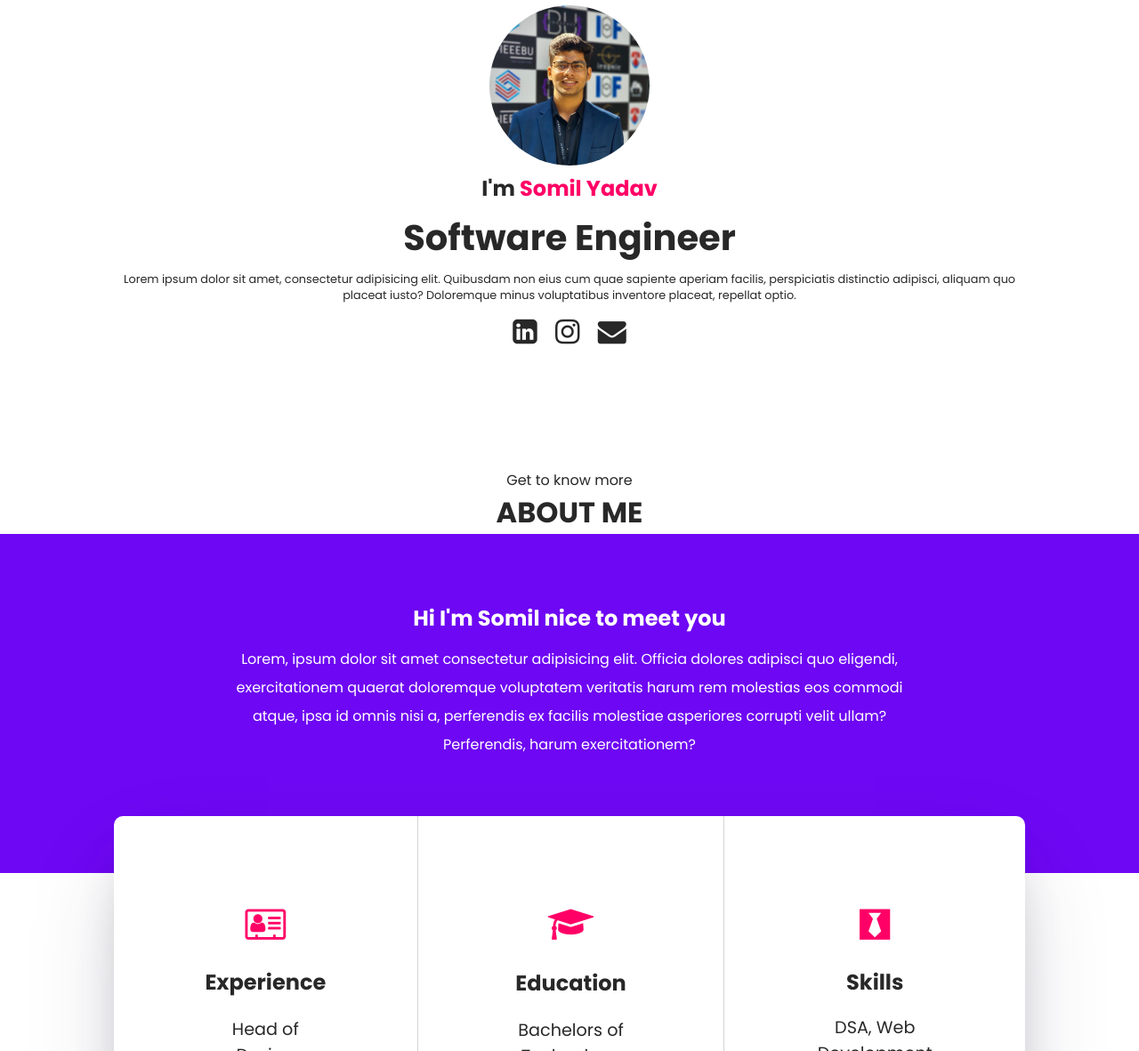
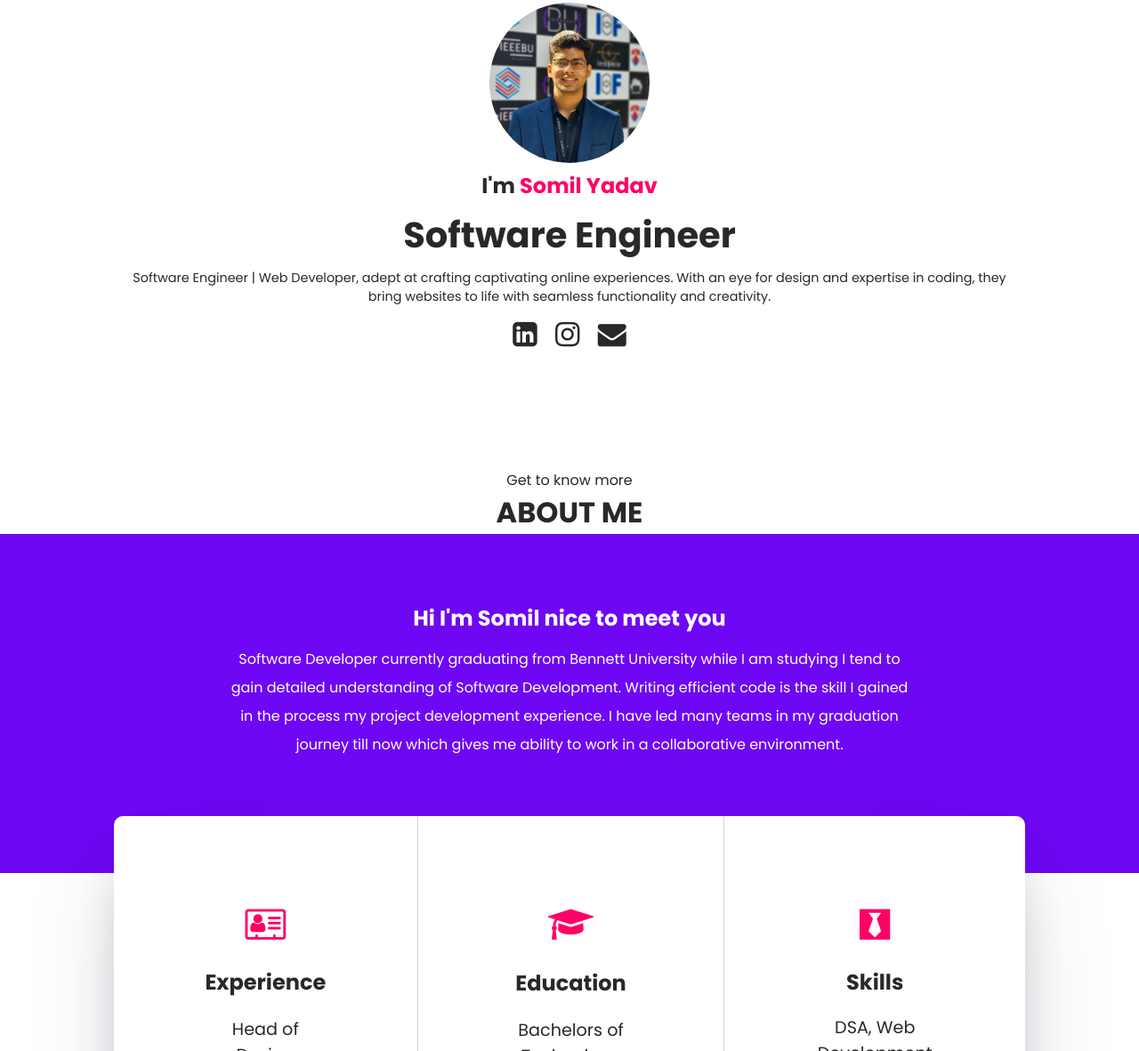
Before and after one commit to heySomil/somil.github.io, a plain HTML site: page index.html in a window 1280 px wide. Shown: the part 209-1390 px from the top of the page at 89% size. Drawn offline with Linux system fonts and the light colour scheme.

Commit message:
Add files via upload

```diff
--- a/index.html
+++ b/index.html
@@ -31,9 +31,7 @@
             <img src="/me.jpg" class="me">
             <h2>I'm <span>Somil Yadav</span></h2>
             <h1><span></span></h1>
-            <p>Lorem ipsum dolor sit amet, consectetur adipisicing elit. Quibusdam non eius cum quae sapiente aperiam
-                facilis, perspiciatis distinctio adipisci, aliquam quo placeat iusto? Doloremque minus voluptatibus
-                inventore placeat, repellat optio.</p>
+            <p>Software Engineer | Web Developer, adept at crafting captivating online experiences. With an eye for design and expertise in coding, they bring websites to life with seamless functionality and creativity.</p>
             <div class="socials">
                 <a href="https://www.linkedin.com/in/somil-yadav/" target="_blank"><i
                         class="fa fa-linkedin-square"></i></a>
@@ -48,10 +46,11 @@
             </div>
             <div class="myintro">
                 <h1>Hi I'm Somil nice to meet you</h1>
-                <p>Lorem, ipsum dolor sit amet consectetur adipisicing elit. Officia dolores adipisci quo eligendi,
-                    exercitationem quaerat doloremque voluptatem veritatis harum rem molestias eos commodi atque, ipsa
-                    id omnis nisi a, perferendis ex facilis molestiae asperiores corrupti velit ullam? Perferendis,
-                    harum exercitationem?</p>
+                <p>Software Developer currently graduating from Bennett University while I am studying
+                    I tend to gain detailed understanding of Software Development. Writing efficient
+                    code is the skill I gained in the process my project development experience. I have
+                    led many teams in my graduation journey till now which gives me ability to work in a
+                    collaborative environment.</p>
             </div>
             <div class="abtcards">
                 <div class="exp">
--- a/style.css
+++ b/style.css
@@ -143,7 +143,7 @@
 
 .landing p {
     padding: 0 10% 0 10%;
-    font-size: 0.8rem;
+    font-size: 0.9rem;
 }
 
 .landing h1 span::before {
```
